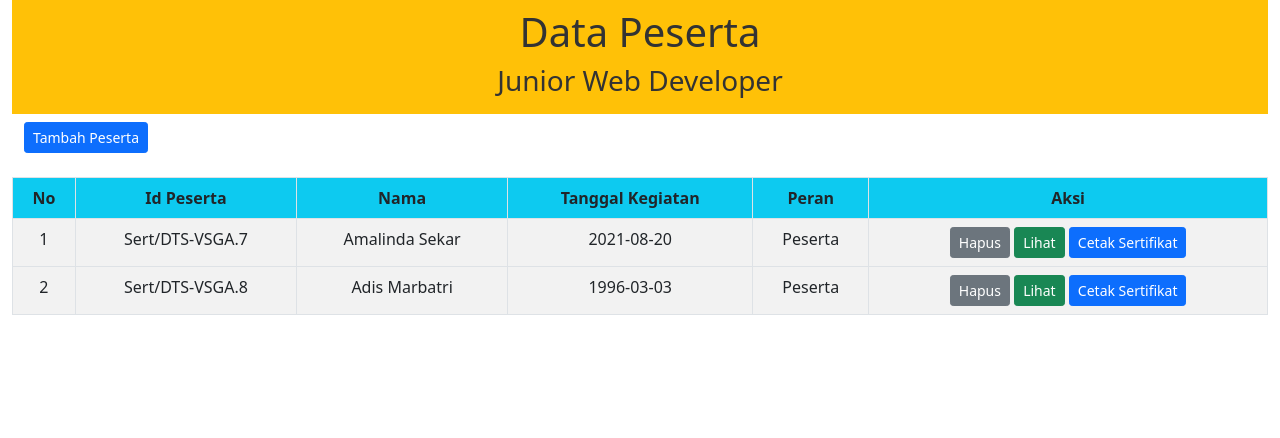
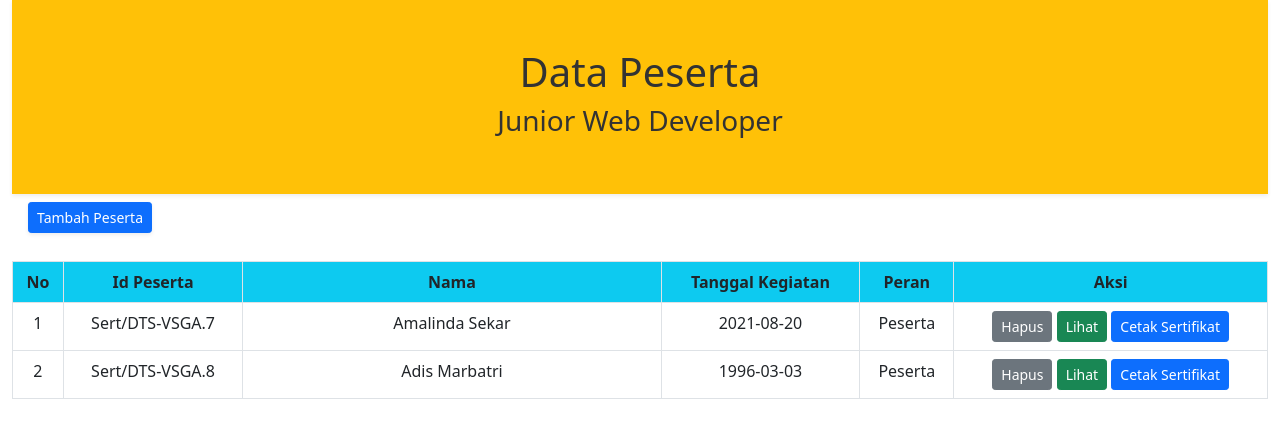
Before and after one commit to amallindask/team1, a PHP site: page /team1Final/index.php in a window 1280 px wide. Shown: the top 438 px of the page. Run offline with PHP 8.4, Linux system fonts and the light colour scheme; data comes from the database, SQL or seed files in the repository.

Commit message:
Update index.php

```diff
--- a/finalProject/team1Final/index.php
+++ b/finalProject/team1Final/index.php
@@ -17,7 +17,7 @@
     </head>
     <body style="--bs-body-color: #333;">
     <div class="container-fluid">
-        <div class="bg-warning p-2 mb-2">
+        <div class="p-5 mb-2 bg-warning shadow-sm">
             <h1 class="text-center">Data Peserta</h1>
             <div class="text-center" style="height: auto; --bs-bg-opacity: .6;">
             <?php foreach ($tema as $tm) : ?>
@@ -25,18 +25,19 @@
             <?php endforeach; ?>
             </div>
         </div>
-        <div class="container-fluid">
-            <a class="btn btn-primary btn-sm" href="form_simpan.php">Tambah Peserta</a><br><br>
+        <div class="mx-3">
+            <a class="btn btn-primary btn-sm shadow-sm" href="form_simpan.php">Tambah Peserta</a><br><br>
         </div>
-        <table class="table table-bordered table-striped table-hover text-center">
+        <div class="my-1">
+        <table class="table table-bordered table-hover table-responsive text-center">
             <thead class="bg-info">
             <tr>
                 <th>No</th>
                 <th>Id Peserta</th>
-                <th>Nama</th>
+                <th class="col-4">Nama</th>
                 <th>Tanggal Kegiatan</th>
                 <th>Peran</th>
-                <th>Aksi</th>
+                <th class="col-3">Aksi</th>
             </tr>
             </thead>
             <?php $no = 1; ?>
```
